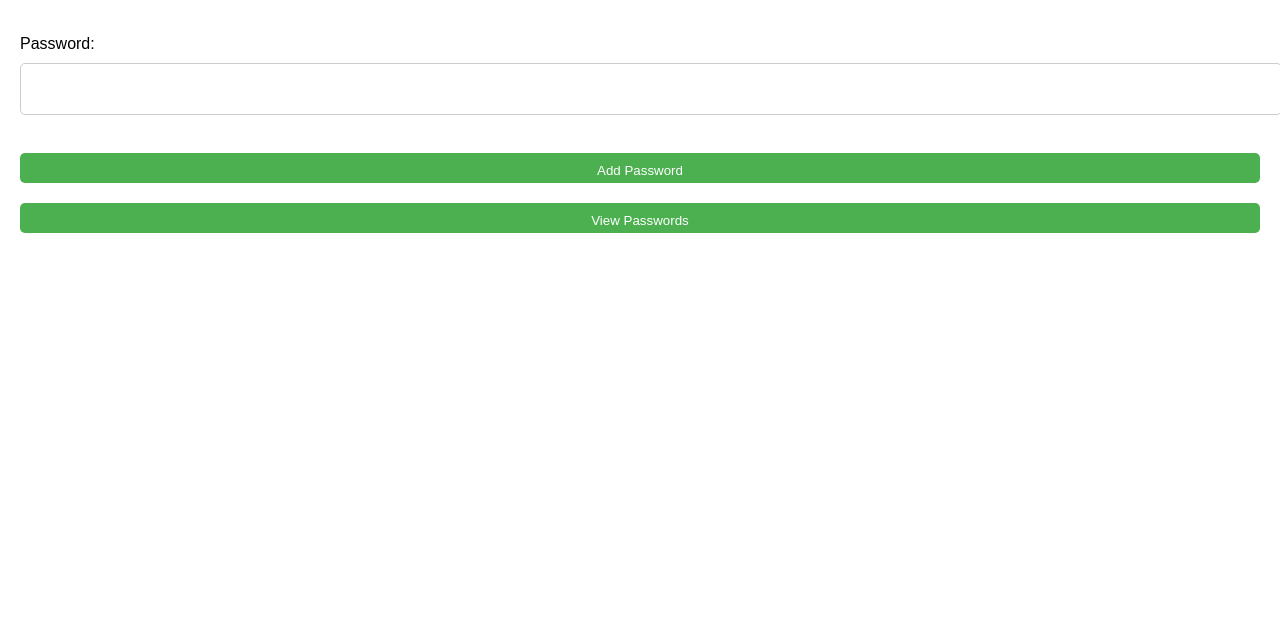
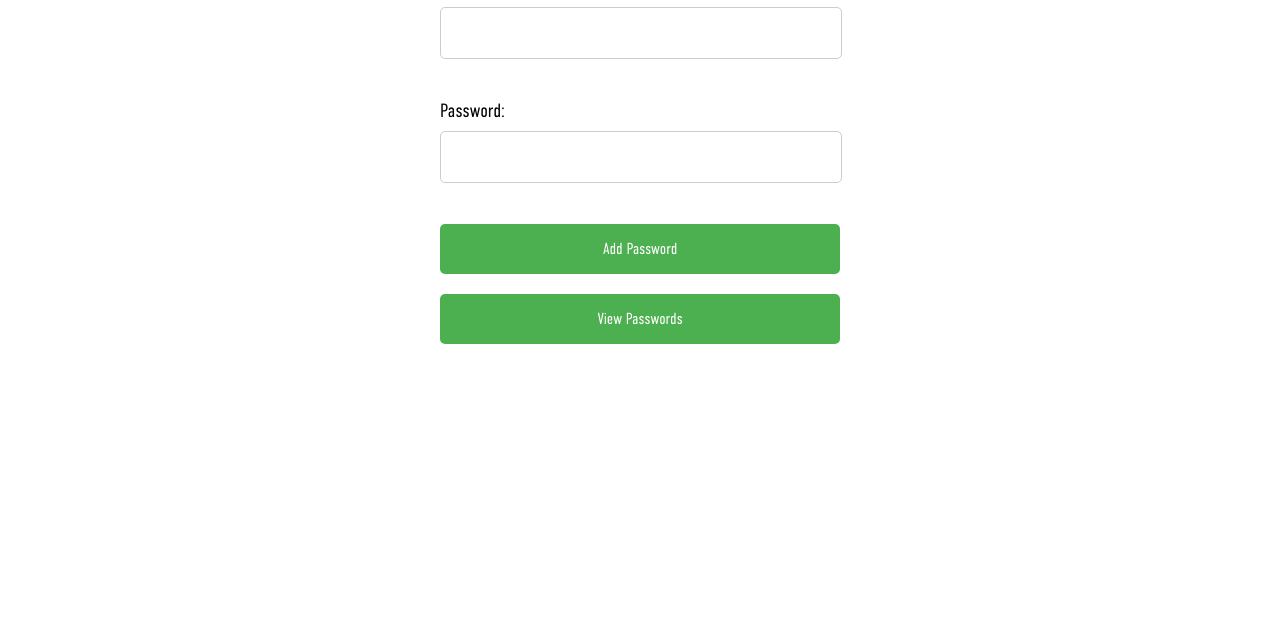
Before and after one commit to itskme/js-secure-password, a plain HTML site: page index.html in a window 1280 px wide. Shown: the part 163-800 px from the top of the page. Drawn offline with nearby package versions, Linux system fonts and the light colour scheme.

Commit message:
Finish styling

```diff
--- a/styles.css
+++ b/styles.css
@@ -1,6 +1,15 @@
+@font-face {
+    font-family: 'dcl';
+    src: url(dcl.ttf);
+}
+
 body {
-font-family: Arial, sans-serif;
+font-family: 'dcl', Arial, sans-serif;
 margin: 20px;
+max-width: 400px;
+margin-left: auto;
+margin-right: auto;
+font-size: larger;
 }
 
 form {
@@ -19,19 +28,45 @@ margin-bottom: 20px;
 padding: 10px;
 border: 1px solid #ccc;
 border-radius: 5px;
+max-width: 380px;
+margin-left: auto;
+margin-right: auto;
 }
 
 button {
 width: 100%;
-height: 30px;
+height: 50px;
 background-color: #4CAF50;
 color: #fff;
-padding: 10px;
+padding: 15px;
 border: none;
 border-radius: 5px;
 cursor: pointer;
+font-size: medium;
+font-family: 'dcl', Arial, sans-serif;
+
 }
 
 button:hover {
 background-color: #3e8e41;
 }
+
+#passwords-container {
+margin-top: 20px;
+}
+
+.password {
+margin-bottom: 10px;
+padding: 10px;
+border: 1px solid #ccc;
+border-radius: 5px;
+background-color: #f9f9f9;
+}
+
+.password-name {
+font-weight: bold;
+}
+
+.password-value {
+color: #666;
+}
```
Also changed, not shown: dcl.ttf (added).
